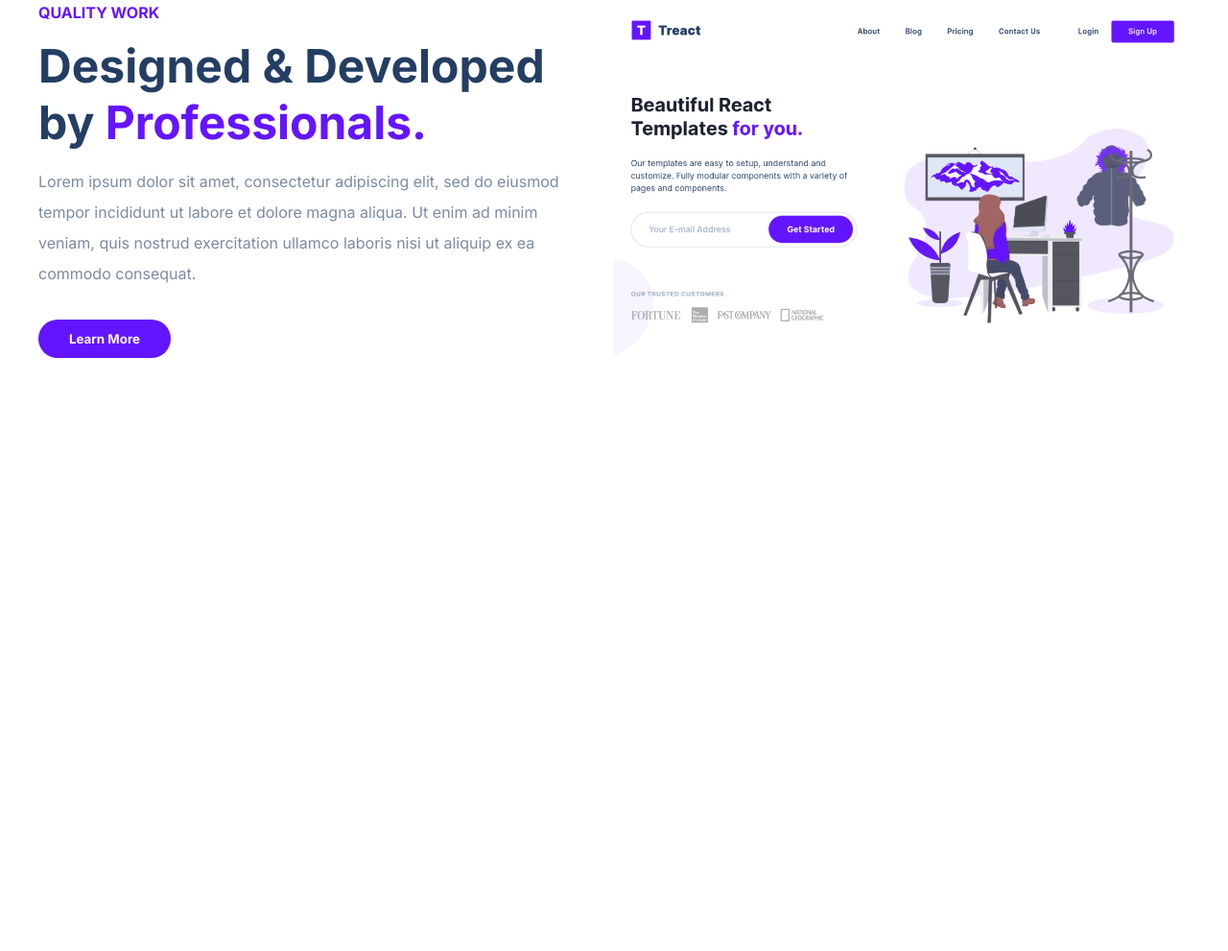
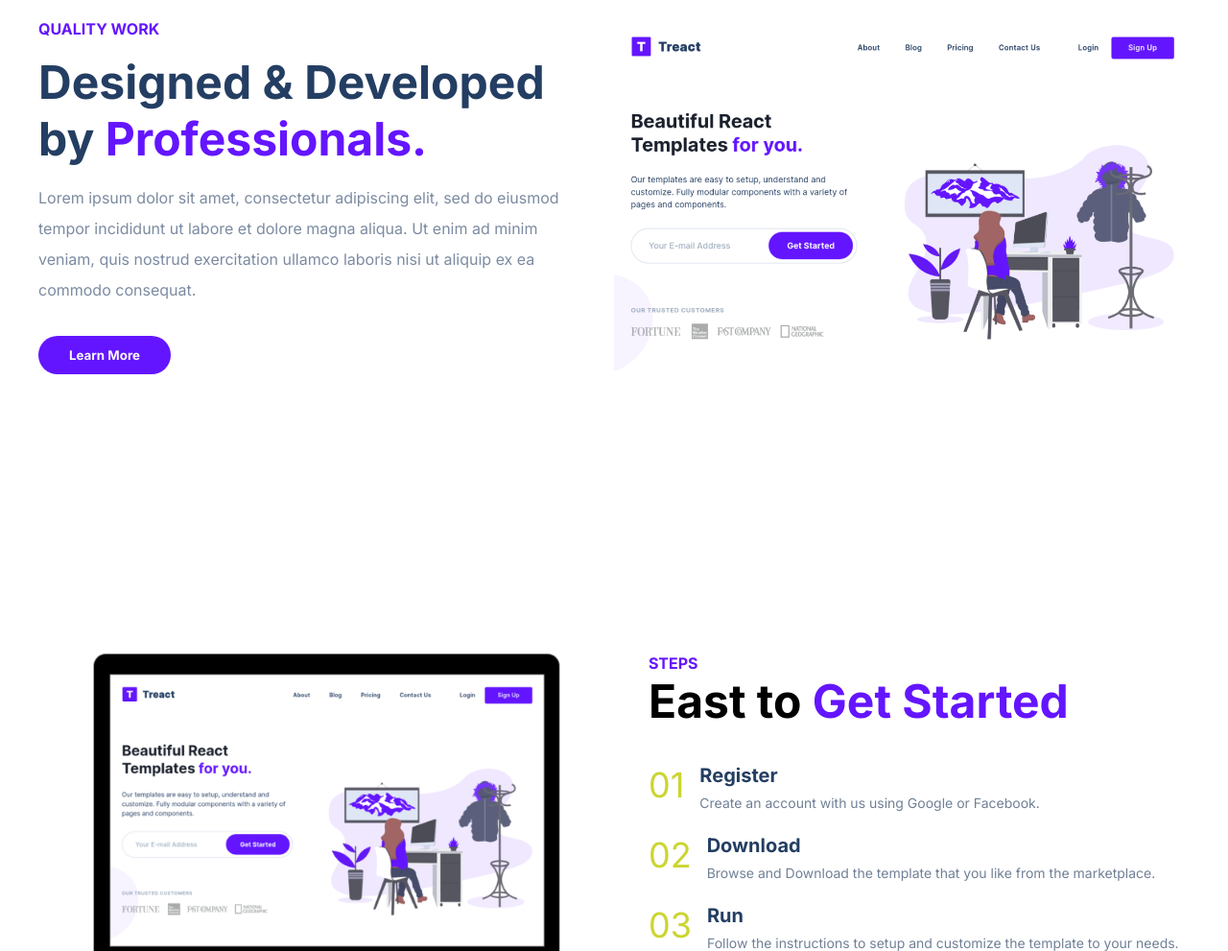
Before and after one commit to deionjayden2/treact-clone-final-project, a plain HTML site: page index.html in a window 1280 px wide. Shown: the part 1809-2800 px from the top of the page at 96% size. Before the commit the page ends 2337 px from the top, so only its background shows below. Drawn offline with Linux system fonts and the light colour scheme.

Commit message:
Steps section started

```diff
--- a/index.html
+++ b/index.html
@@ -74,7 +74,7 @@
           <div class="features__columns">
             <div class="features__column">
               <figure class="features__img--container">
-                <img class="feature__img" src="./assests/shield-icon.daefe14b320b14fbd9cbd18908ac93ec.svg" alt="">
+                <img class="feature__img" src="./assests/shield icon.svg" alt="">
               </figure>
               <div class="features__column--text">
                 <h2 class="features__column--text-title">Secure</h2>
@@ -168,6 +168,57 @@
       </div>
     </div>
   </section>
+  <section id="steps">
+    <div class="container">
+      <div class="row">
+        <div class="steps__columns">
+          <div class="steps__column-1">
+            <figure class="steps__img--wrapper">
+              <img class="steps__img" src="./assests/hero-screenshot-2.241aac1fbc66db29d873.png" alt="">
+            </figure>
+          </div>
+          <div class="steps__column-2">
+            <p class="steps__subtitle">
+              <span class="blue">STEPS</span>
+            </p>
+            <h1 class="steps__title">
+              East to <span class="blue">Get Started</span>
+            </h1>
+            <div class="steps_steps">
+              <div class="steps__step">
+                <p class="number">01</p>
+                <div class="steps__step--text">
+                  <h3 class="step__heading">Register</h3>
+                  <p class="step__description">
+                    Create an account with us using Google or Facebook.
+                  </p>
+                </div>
+              </div>
+              <div class="steps__step">
+                <p class="number">02</p>
+                <div class="steps__step--text">
+                  <h3 class="step__heading">Download</h3>
+                  <p class="step__description">
+                    Browse and Download the template that you like from the marketplace.
+                  </p>
+                </div>
+              </div>
+              <div class="steps__step">
+                <p class="number">03</p>
+                <div class="steps__step--text">
+                  <h3 class="step__heading">Run</h3>
+                  <p class="step__description">
+                    Follow the instructions to setup and customize the template to your needs.
+                  </p>
+                </div>
+              </div>
+            </div>
+          </div>
+        </div>
+      </div>
+    </div>
+
+  </section>
 
 </body>
 
--- a/style.css
+++ b/style.css
@@ -13,6 +13,7 @@
 
 .row {
   width: 100%;
+  max-width: 1280px;
   margin: 0 auto;
   padding: 40px;
   height: 100%;
@@ -118,7 +119,11 @@ HEADER
 }
 
 .column-1 {
-  width: 42%;
+  width: 40%;
+}
+
+.column-2 {
+  width: 60%;
 }
 
 .header__title {
@@ -140,6 +145,7 @@ HEADER
   border-style: solid;
   border-radius: 40px;
   border-color: rgb(226, 232, 240);
+  position: relative;
 }
 
 .header__form:focus-within {
@@ -147,9 +153,13 @@ HEADER
 }
 
 .header__input {
-  flex-grow: 2;
-  padding: 20px 192px 20px 32px;
-  border: none;
+  border: 2px solid #e5e7eb;
+  border-radius: 9999px;
+  padding: 20px 0 20px 32px;
+  font-weight: 500;
+  font-size: 16px;
+  color: #243e63;
+  width: 100%;
 }
 
 ::placeholder {
@@ -162,7 +172,21 @@ HEADER
 }
 
 .header__btn {
-  margin: 8px 8px 8px 0;
+  background-color: #6415ff;
+    border: none;
+    border-radius: 9999px;
+    right: 0;
+    margin: 8px 8px 8px 0;
+    padding: 14px 0;
+    width: 160px;
+    color: #fff;
+    font-weight: 700;
+    font-size: 16px;
+    display: flex;
+    align-items: center;
+    justify-content: center;
+    position: absolute;
+    transition: 300ms;
 }
 
 .header__logo-strip {
@@ -257,8 +281,8 @@ FEATURES
 }
 
 .feature__img {
-  height: 24px;
-  text-decoration: none;
+  height: auto;
+  width: 24px;
 
 }
 
@@ -295,7 +319,7 @@ QUALITY
 }
 
 .quality__column-1 {
-  width: 100%;
+  width: 50%;
   max-width: 560px;
 }
 
@@ -320,7 +344,7 @@ QUALITY
 }
 
 .quality__column-2 {
-  width: calc(100%/2);
+  width: 50%;
 }
 
 .quality__img--wrapper {
@@ -330,3 +354,72 @@ QUALITY
 .quality__img {
   width: 100%;
 }
+
+/*
+
+STEPS
+
+*/
+
+#steps {
+  padding: 96px 0;
+}
+
+.steps__columns {
+  display: flex;
+  width: 100%;
+}
+
+.steps__column-1 {
+  width: 50%;
+}
+
+.steps__img--wrapper {
+  width: 100%;
+
+}
+
+.steps__img {
+  width: 100%;
+  max-width: 640px;
+}
+
+.steps__column-2 {
+  width: 50%;
+  padding-left: 36px;
+}
+
+.steps__subtitle {
+  font-size: 16px;
+  font-weight: bold;
+}
+
+.steps__title {
+  font-size: 48px;
+  margin-bottom: 36px;
+}
+
+.steps__step {
+  display: flex;
+  margin-bottom: 24px;
+}
+
+.number {
+  color: #cbd530;
+  font-size: 36px;
+}
+
+.steps__step--text {
+  margin-left: 16px;
+}
+
+.step__heading {
+  font-size: 20px;
+  color: #243e63;
+  margin-bottom: 8px;
+}
+
+.step__description {
+  font-size: 14px;
+  color: #718096;
+}
```
Also changed, not shown: assests/hero-screenshot-2.241aac1fbc66db29d873.png (added), assests/shield icon.svg (added).
